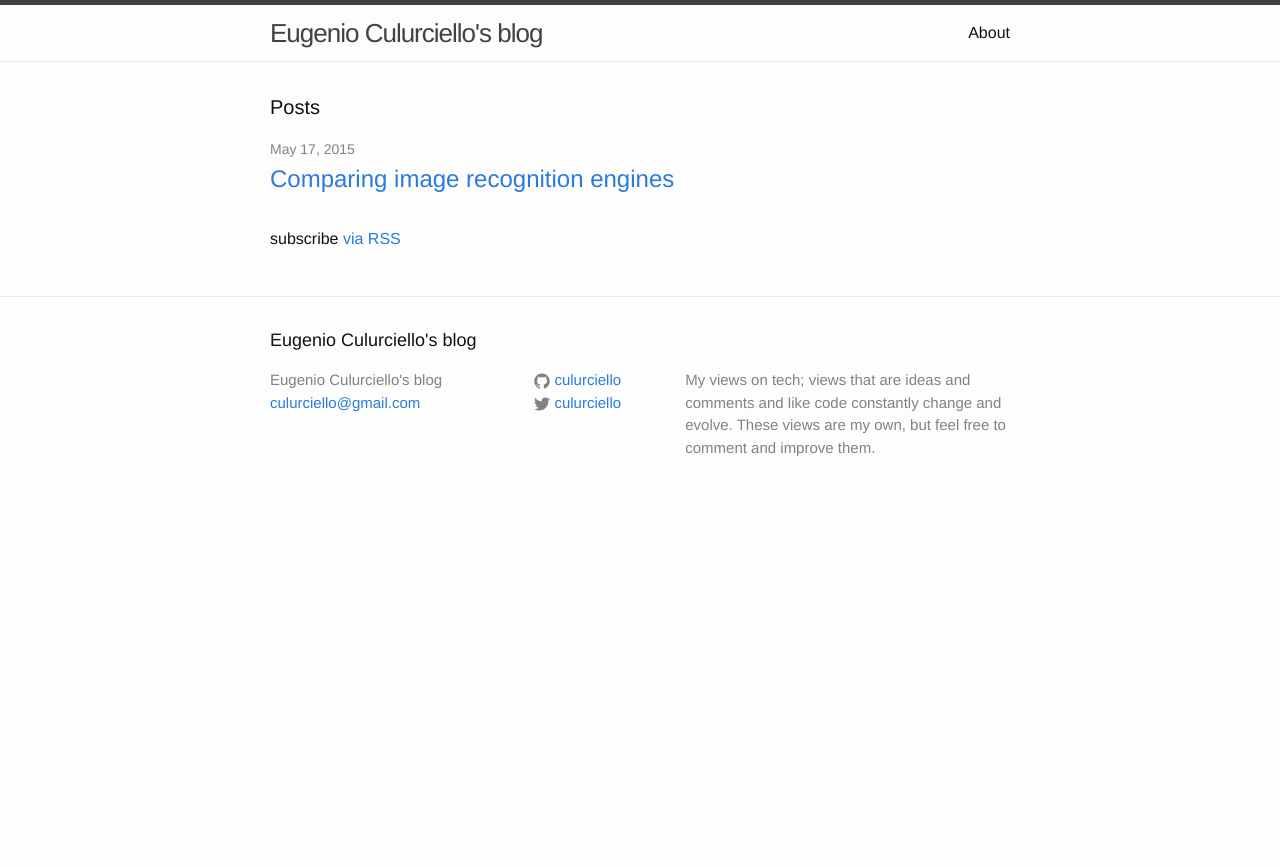
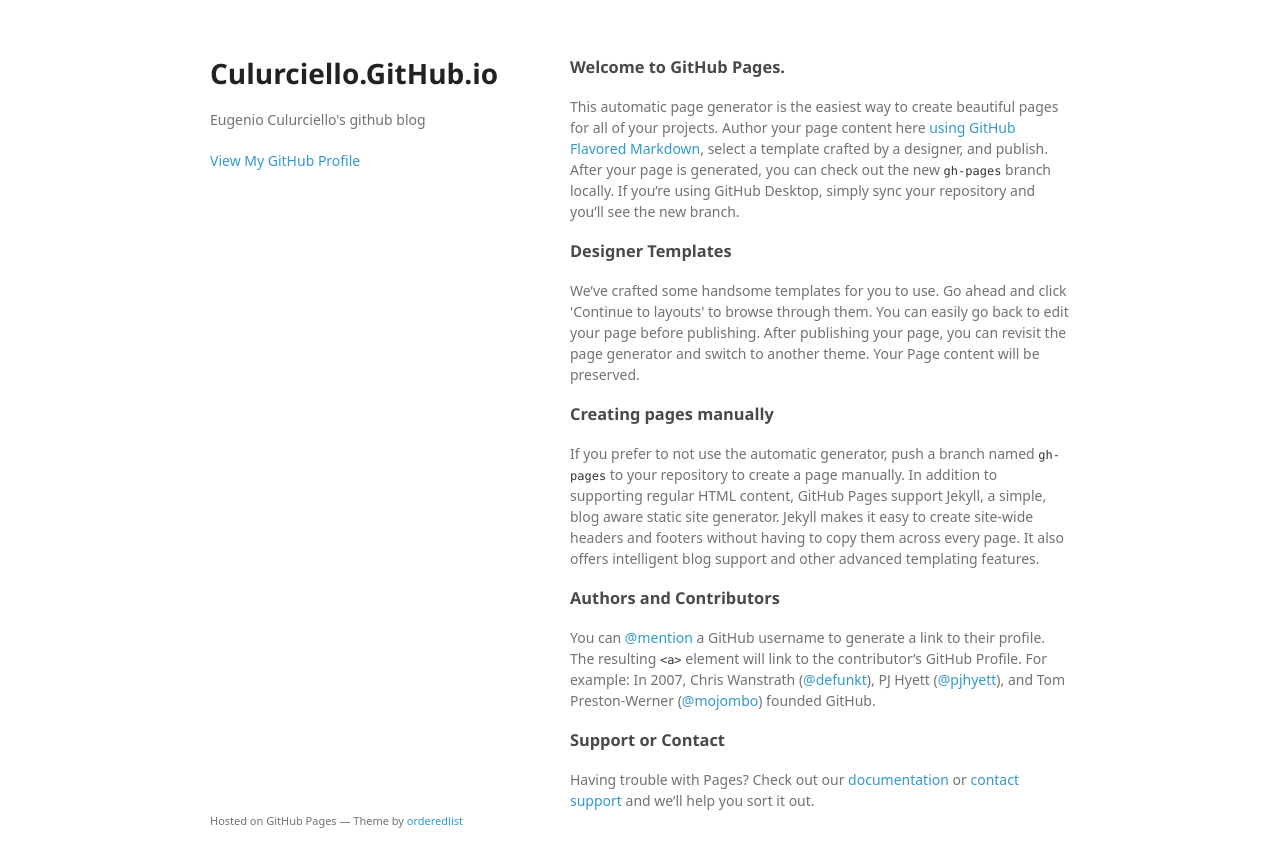
Before and after one commit to culurciello/culurciello.github.io, a Jekyll site: the page index.html, which Jekyll copies as it is, in a window 1280 px wide. Shown: the top 867 px of the page. Built offline with Jekyll 4.4.1, drawn with Linux system fonts in a browser that asks for light colours; some web fonts are replaced.

Commit message:
Replace master branch with page content via GitHub

```diff
--- a/index.html
+++ b/index.html
@@ -1,27 +1,58 @@
----
-layout: default
----
+<!doctype html>
+<html>
+  <head>
+    <meta charset="utf-8">
+    <meta http-equiv="X-UA-Compatible" content="chrome=1">
+    <title>Culurciello.GitHub.io by culurciello</title>
 
-<head>
-  <meta charset="utf-8">
-</head>
+    <link rel="stylesheet" href="stylesheets/styles.css">
+    <link rel="stylesheet" href="stylesheets/github-light.css">
+    <meta name="viewport" content="width=device-width">
+    <!--[if lt IE 9]>
+    <script src="//html5shiv.googlecode.com/svn/trunk/html5.js"></script>
+    <![endif]-->
+  </head>
+  <body>
+    <div class="wrapper">
+      <header>
+        <h1>Culurciello.GitHub.io</h1>
+        <p>Eugenio Culurciello&#39;s github blog</p>
 
-<div class="home">
 
-  <h1 class="page-heading">Posts</h1>
+        <p class="view"><a href="https://github.com/culurciello">View My GitHub Profile</a></p>
 
-  <ul class="post-list">
-    {% for post in site.posts %}
-      <li>
-        <span class="post-meta">{{ post.date | date: "%b %-d, %Y" }}</span>
+      </header>
+      <section>
+        <h3>
+<a id="welcome-to-github-pages" class="anchor" href="#welcome-to-github-pages" aria-hidden="true"><span aria-hidden="true" class="octicon octicon-link"></span></a>Welcome to GitHub Pages.</h3>
 
-        <h2>
-          <a class="post-link" href="{{ post.url | prepend: site.baseurl }}">{{ post.title }}</a>
-        </h2>
-      </li>
-    {% endfor %}
-  </ul>
+<p>This automatic page generator is the easiest way to create beautiful pages for all of your projects. Author your page content here <a href="https://guides.github.com/features/mastering-markdown/">using GitHub Flavored Markdown</a>, select a template crafted by a designer, and publish. After your page is generated, you can check out the new <code>gh-pages</code> branch locally. If you’re using GitHub Desktop, simply sync your repository and you’ll see the new branch.</p>
 
-  <p class="rss-subscribe">subscribe <a href="{{ "/feed.xml" | prepend: site.baseurl }}">via RSS</a></p>
+<h3>
+<a id="designer-templates" class="anchor" href="#designer-templates" aria-hidden="true"><span aria-hidden="true" class="octicon octicon-link"></span></a>Designer Templates</h3>
 
-</div>
+<p>We’ve crafted some handsome templates for you to use. Go ahead and click 'Continue to layouts' to browse through them. You can easily go back to edit your page before publishing. After publishing your page, you can revisit the page generator and switch to another theme. Your Page content will be preserved.</p>
+
+<h3>
+<a id="creating-pages-manually" class="anchor" href="#creating-pages-manually" aria-hidden="true"><span aria-hidden="true" class="octicon octicon-link"></span></a>Creating pages manually</h3>
+
+<p>If you prefer to not use the automatic generator, push a branch named <code>gh-pages</code> to your repository to create a page manually. In addition to supporting regular HTML content, GitHub Pages support Jekyll, a simple, blog aware static site generator. Jekyll makes it easy to create site-wide headers and footers without having to copy them across every page. It also offers intelligent blog support and other advanced templating features.</p>
+
+<h3>
+<a id="authors-and-contributors" class="anchor" href="#authors-and-contributors" aria-hidden="true"><span aria-hidden="true" class="octicon octicon-link"></span></a>Authors and Contributors</h3>
+
+<p>You can <a href="https://help.github.com/articles/basic-writing-and-formatting-syntax/#mentioning-users-and-teams" class="user-mention">@mention</a> a GitHub username to generate a link to their profile. The resulting <code>&lt;a&gt;</code> element will link to the contributor’s GitHub Profile. For example: In 2007, Chris Wanstrath (<a href="https://github.com/defunkt" class="user-mention">@defunkt</a>), PJ Hyett (<a href="https://github.com/pjhyett" class="user-mention">@pjhyett</a>), and Tom Preston-Werner (<a href="https://github.com/mojombo" class="user-mention">@mojombo</a>) founded GitHub.</p>
+
+<h3>
+<a id="support-or-contact" class="anchor" href="#support-or-contact" aria-hidden="true"><span aria-hidden="true" class="octicon octicon-link"></span></a>Support or Contact</h3>
+
+<p>Having trouble with Pages? Check out our <a href="https://help.github.com/pages">documentation</a> or <a href="https://github.com/contact">contact support</a> and we’ll help you sort it out.</p>
+      </section>
+      <footer>
+        <p><small>Hosted on GitHub Pages &mdash; Theme by <a href="https://github.com/orderedlist">orderedlist</a></small></p>
+      </footer>
+    </div>
+    <script src="javascripts/scale.fix.js"></script>
+
+  </body>
+</html>
--- /dev/null
+++ b/javascripts/scale.fix.js
@@ -0,0 +1,17 @@
+var metas = document.getElementsByTagName('meta');
+var i;
+if (navigator.userAgent.match(/iPhone/i)) {
+  for (i=0; i<metas.length; i++) {
+    if (metas[i].name == "viewport") {
+      metas[i].content = "width=device-width, minimum-scale=1.0, maximum-scale=1.0";
+    }
+  }
+  document.addEventListener("gesturestart", gestureStart, false);
+}
+function gestureStart() {
+  for (i=0; i<metas.length; i++) {
+    if (metas[i].name == "viewport") {
+      metas[i].content = "width=device-width, minimum-scale=0.25, maximum-scale=1.6";
+    }
+  }
+}
--- /dev/null
+++ b/stylesheets/github-light.css
@@ -0,0 +1,123 @@
+/*
+The MIT License (MIT)
+
+Copyright (c) 2015 GitHub, Inc.
+
+Permission is hereby granted, free of charge, to any person obtaining a copy
+of this software and associated documentation files (the "Software"), to deal
+in the Software without restriction, including without limitation the rights
+to use, copy, modify, merge, publish, distribute, sublicense, and/or sell
+copies of the Software, and to permit persons to whom the Software is
+furnished to do so, subject to the following conditions:
+
+The above copyright notice and this permission notice shall be included in all
+copies or substantial portions of the Software.
+
+THE SOFTWARE IS PROVIDED "AS IS", WITHOUT WARRANTY OF ANY KIND, EXPRESS OR
+IMPLIED, INCLUDING BUT NOT LIMITED TO THE WARRANTIES OF MERCHANTABILITY,
+FITNESS FOR A PARTICULAR PURPOSE AND NONINFRINGEMENT. IN NO EVENT SHALL THE
+AUTHORS OR COPYRIGHT HOLDERS BE LIABLE FOR ANY CLAIM, DAMAGES OR OTHER
+LIABILITY, WHETHER IN AN ACTION OF CONTRACT, TORT OR OTHERWISE, ARISING FROM,
+OUT OF OR IN CONNECTION WITH THE SOFTWARE OR THE USE OR OTHER DEALINGS IN THE
+SOFTWARE.
+
+*/
+
+.pl-c /* comment */ {
+  color: #969896;
+}
+
+.pl-c1      /* constant, markup.raw, meta.diff.header, meta.module-reference, meta.property-name, support, support.constant, support.variable, variable.other.constant */,
+.pl-s .pl-v /* string variable */ {
+  color: #0086b3;
+}
+
+.pl-e  /* entity */,
+.pl-en /* entity.name */ {
+  color: #795da3;
+}
+
+.pl-s .pl-s1 /* string source */,
+.pl-smi      /* storage.modifier.import, storage.modifier.package, storage.type.java, variable.other, variable.parameter.function */ {
+  color: #333;
+}
+
+.pl-ent /* entity.name.tag */ {
+  color: #63a35c;
+}
+
+.pl-k /* keyword, storage, storage.type */ {
+  color: #a71d5d;
+}
+
+.pl-pds              /* punctuation.definition.string, string.regexp.character-class */,
+.pl-s                /* string */,
+.pl-s .pl-pse .pl-s1 /* string punctuation.section.embedded source */,
+.pl-sr               /* string.regexp */,
+.pl-sr .pl-cce       /* string.regexp constant.character.escape */,
+.pl-sr .pl-sra       /* string.regexp string.regexp.arbitrary-repitition */,
+.pl-sr .pl-sre       /* string.regexp source.ruby.embedded */ {
+  color: #183691;
+}
+
+.pl-v /* variable */ {
+  color: #ed6a43;
+}
+
+.pl-id /* invalid.deprecated */ {
+  color: #b52a1d;
+}
+
+.pl-ii /* invalid.illegal */ {
+  background-color: #b52a1d;
+  color: #f8f8f8;
+}
+
+.pl-sr .pl-cce /* string.regexp constant.character.escape */ {
+  color: #63a35c;
+  font-weight: bold;
+}
+
+.pl-ml /* markup.list */ {
+  color: #693a17;
+}
+
+.pl-mh        /* markup.heading */,
+.pl-mh .pl-en /* markup.heading entity.name */,
+.pl-ms        /* meta.separator */ {
+  color: #1d3e81;
+  font-weight: bold;
+}
+
+.pl-mq /* markup.quote */ {
+  color: #008080;
+}
+
+.pl-mi /* markup.italic */ {
+  color: #333;
+  font-style: italic;
+}
+
+.pl-mb /* markup.bold */ {
+  color: #333;
+  font-weight: bold;
+}
+
+.pl-md /* markup.deleted, meta.diff.header.from-file */ {
+  background-color: #ffecec;
+  color: #bd2c00;
+}
+
+.pl-mi1 /* markup.inserted, meta.diff.header.to-file */ {
+  background-color: #eaffea;
+  color: #55a532;
+}
+
+.pl-mdr /* meta.diff.range */ {
+  color: #795da3;
+  font-weight: bold;
+}
+
+.pl-mo /* meta.output */ {
+  color: #1d3e81;
+}
--- /dev/null
+++ b/stylesheets/styles.css
@@ -0,0 +1,324 @@
+@font-face {
+  font-family: 'Noto Sans';
+  font-weight: 400;
+  font-style: normal;
+  src: url('../fonts/Noto-Sans-regular/Noto-Sans-regular.eot');
+  src: url('../fonts/Noto-Sans-regular/Noto-Sans-regular.eot?#iefix') format('embedded-opentype'),
+       local('Noto Sans'),
+       local('Noto-Sans-regular'),
+       url('../fonts/Noto-Sans-regular/Noto-Sans-regular.woff2') format('woff2'),
+       url('../fonts/Noto-Sans-regular/Noto-Sans-regular.woff') format('woff'),
+       url('../fonts/Noto-Sans-regular/Noto-Sans-regular.ttf') format('truetype'),
+       url('../fonts/Noto-Sans-regular/Noto-Sans-regular.svg#NotoSans') format('svg');
+}
+
+@font-face {
+  font-family: 'Noto Sans';
+  font-weight: 700;
+  font-style: normal;
+  src: url('../fonts/Noto-Sans-700/Noto-Sans-700.eot');
+  src: url('../fonts/Noto-Sans-700/Noto-Sans-700.eot?#iefix') format('embedded-opentype'),
+       local('Noto Sans Bold'),
+       local('Noto-Sans-700'),
+       url('../fonts/Noto-Sans-700/Noto-Sans-700.woff2') format('woff2'),
+       url('../fonts/Noto-Sans-700/Noto-Sans-700.woff') format('woff'),
+       url('../fonts/Noto-Sans-700/Noto-Sans-700.ttf') format('truetype'),
+       url('../fonts/Noto-Sans-700/Noto-Sans-700.svg#NotoSans') format('svg');
+}
+
+@font-face {
+  font-family: 'Noto Sans';
+  font-weight: 400;
+  font-style: italic;
+  src: url('../fonts/Noto-Sans-italic/Noto-Sans-italic.eot');
+  src: url('../fonts/Noto-Sans-italic/Noto-Sans-italic.eot?#iefix') format('embedded-opentype'),
+       local('Noto Sans Italic'),
+       local('Noto-Sans-italic'),
+       url('../fonts/Noto-Sans-italic/Noto-Sans-italic.woff2') format('woff2'),
+       url('../fonts/Noto-Sans-italic/Noto-Sans-italic.woff') format('woff'),
+       url('../fonts/Noto-Sans-italic/Noto-Sans-italic.ttf') format('truetype'),
+       url('../fonts/Noto-Sans-italic/Noto-Sans-italic.svg#NotoSans') format('svg');
+}
+
+@font-face {
+  font-family: 'Noto Sans';
+  font-weight: 700;
+  font-style: italic;
+  src: url('../fonts/Noto-Sans-700italic/Noto-Sans-700italic.eot');
+  src: url('../fonts/Noto-Sans-700italic/Noto-Sans-700italic.eot?#iefix') format('embedded-opentype'),
+       local('Noto Sans Bold Italic'),
+       local('Noto-Sans-700italic'),
+       url('../fonts/Noto-Sans-700italic/Noto-Sans-700italic.woff2') format('woff2'),
+       url('../fonts/Noto-Sans-700italic/Noto-Sans-700italic.woff') format('woff'),
+       url('../fonts/Noto-Sans-700italic/Noto-Sans-700italic.ttf') format('truetype'),
+       url('../fonts/Noto-Sans-700italic/Noto-Sans-700italic.svg#NotoSans') format('svg');
+}
+
+body {
+  background-color: #fff;
+  padding:50px;
+  font: 14px/1.5 "Noto Sans", "Helvetica Neue", Helvetica, Arial, sans-serif;
+  color:#727272;
+  font-weight:400;
+}
+
+h1, h2, h3, h4, h5, h6 {
+  color:#222;
+  margin:0 0 20px;
+}
+
+p, ul, ol, table, pre, dl {
+  margin:0 0 20px;
+}
+
+h1, h2, h3 {
+  line-height:1.1;
+}
+
+h1 {
+  font-size:28px;
+}
+
+h2 {
+  color:#393939;
+}
+
+h3, h4, h5, h6 {
+  color:#494949;
+}
+
+a {
+  color:#39c;
+  text-decoration:none;
+}
+
+a:hover {
+  color:#069;
+}
+
+a small {
+  font-size:11px;
+  color:#777;
+  margin-top:-0.3em;
+  display:block;
+}
+
+a:hover small {
+  color:#777;
+}
+
+.wrapper {
+  width:860px;
+  margin:0 auto;
+}
+
+blockquote {
+  border-left:1px solid #e5e5e5;
+  margin:0;
+  padding:0 0 0 20px;
+  font-style:italic;
+}
+
+code, pre {
+  font-family:Monaco, Bitstream Vera Sans Mono, Lucida Console, Terminal, Consolas, Liberation Mono, DejaVu Sans Mono, Courier New, monospace;
+  color:#333;
+  font-size:12px;
+}
+
+pre {
+  padding:8px 15px;
+  background: #f8f8f8;
+  border-radius:5px;
+  border:1px solid #e5e5e5;
+  overflow-x: auto;
+}
+
+table {
+  width:100%;
+  border-collapse:collapse;
+}
+
+th, td {
+  text-align:left;
+  padding:5px 10px;
+  border-bottom:1px solid #e5e5e5;
+}
+
+dt {
+  color:#444;
+  font-weight:700;
+}
+
+th {
+  color:#444;
+}
+
+img {
+  max-width:100%;
+}
+
+header {
+  width:270px;
+  float:left;
+  position:fixed;
+  -webkit-font-smoothing:subpixel-antialiased;
+}
+
+header ul {
+  list-style:none;
+  height:40px;
+  padding:0;
+  background: #f4f4f4;
+  border-radius:5px;
+  border:1px solid #e0e0e0;
+  width:270px;
+}
+
+header li {
+  width:89px;
+  float:left;
+  border-right:1px solid #e0e0e0;
+  height:40px;
+}
+
+header li:first-child a {
+  border-radius:5px 0 0 5px;
+}
+
+header li:last-child a {
+  border-radius:0 5px 5px 0;
+}
+
+header ul a {
+  line-height:1;
+  font-size:11px;
+  color:#999;
+  display:block;
+  text-align:center;
+  padding-top:6px;
+  height:34px;
+}
+
+header ul a:hover {
+  color:#999;
+}
+
+header ul a:active {
+  background-color:#f0f0f0;
+}
+
+strong {
+  color:#222;
+  font-weight:700;
+}
+
+header ul li + li + li {
+  border-right:none;
+  width:89px;
+}
+
+header ul a strong {
+  font-size:14px;
+  display:block;
+  color:#222;
+}
+
+section {
+  width:500px;
+  float:right;
+  padding-bottom:50px;
+}
+
+small {
+  font-size:11px;
+}
+
+hr {
+  border:0;
+  background:#e5e5e5;
+  height:1px;
+  margin:0 0 20px;
+}
+
+footer {
+  width:270px;
+  float:left;
+  position:fixed;
+  bottom:50px;
+  -webkit-font-smoothing:subpixel-antialiased;
+}
+
+@media print, screen and (max-width: 960px) {
+
+  div.wrapper {
+    width:auto;
+    margin:0;
+  }
+
+  header, section, footer {
+    float:none;
+    position:static;
+    width:auto;
+  }
+
+  header {
+    padding-right:320px;
+  }
+
+  section {
+    border:1px solid #e5e5e5;
+    border-width:1px 0;
+    padding:20px 0;
+    margin:0 0 20px;
+  }
+
+  header a small {
+    display:inline;
+  }
+
+  header ul {
+    position:absolute;
+    right:50px;
+    top:52px;
+  }
+}
+
+@media print, screen and (max-width: 720px) {
+  body {
+    word-wrap:break-word;
+  }
+
+  header {
+    padding:0;
+  }
+
+  header ul, header p.view {
+    position:static;
+  }
+
+  pre, code {
+    word-wrap:normal;
+  }
+}
+
+@media print, screen and (max-width: 480px) {
+  body {
+    padding:15px;
+  }
+
+  header ul {
+    width:99%;
+  }
+
+  header li, header ul li + li + li {
+    width:33%;
+  }
+}
+
+@media print {
+  body {
+    padding:0.4in;
+    font-size:12pt;
+    color:#444;
+  }
+}
```
Also changed, not shown: params.json (added, +6 -0 lines).
